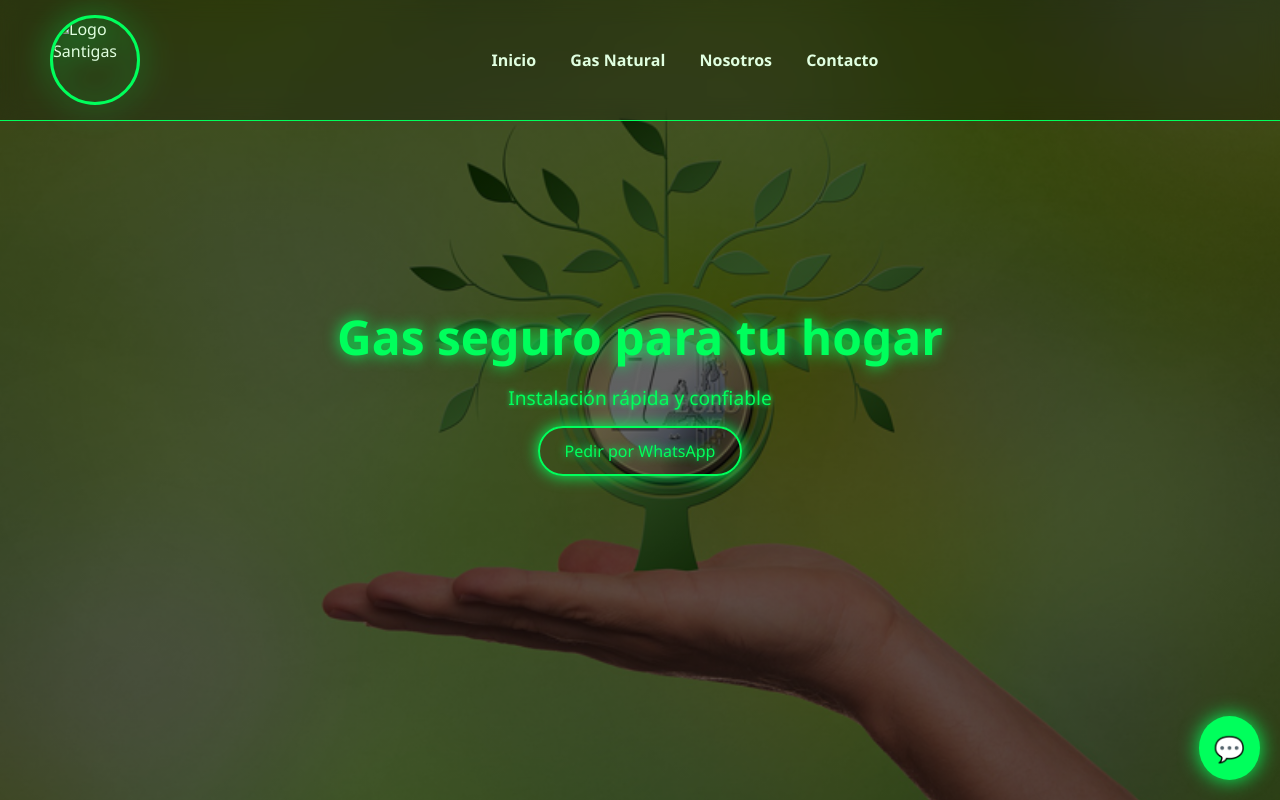
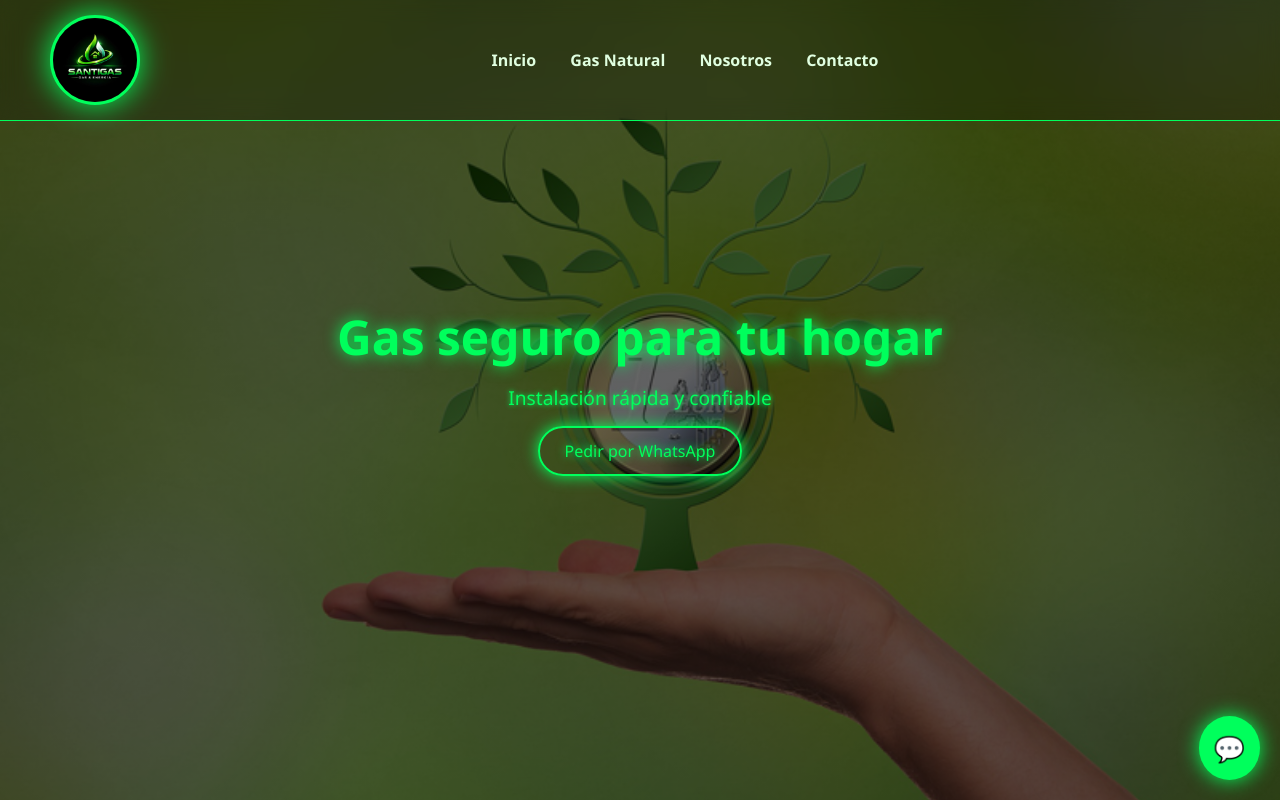
Before and after one commit to neil552/SANTIGAS, a plain HTML site: page index.html in a window 1280 px wide. Shown: the top 800 px of the page. Drawn offline with Linux system fonts and the light colour scheme; files whose address does not match are found by name.

Commit message:
Fix image paths and update HTML structure
Updated HTML structure and fixed image paths.

```diff
--- a/index.html
+++ b/index.html
@@ -9,7 +9,7 @@
 <body>
 
 <header>
-    <img src="img/logo.jpeg" alt="Logo Santigas" class="logo">
+    <img src="logo.jpeg" alt="Logo Santigas" class="logo">
 
     <nav id="nav">
         <a href="#inicio">Inicio</a>
```
